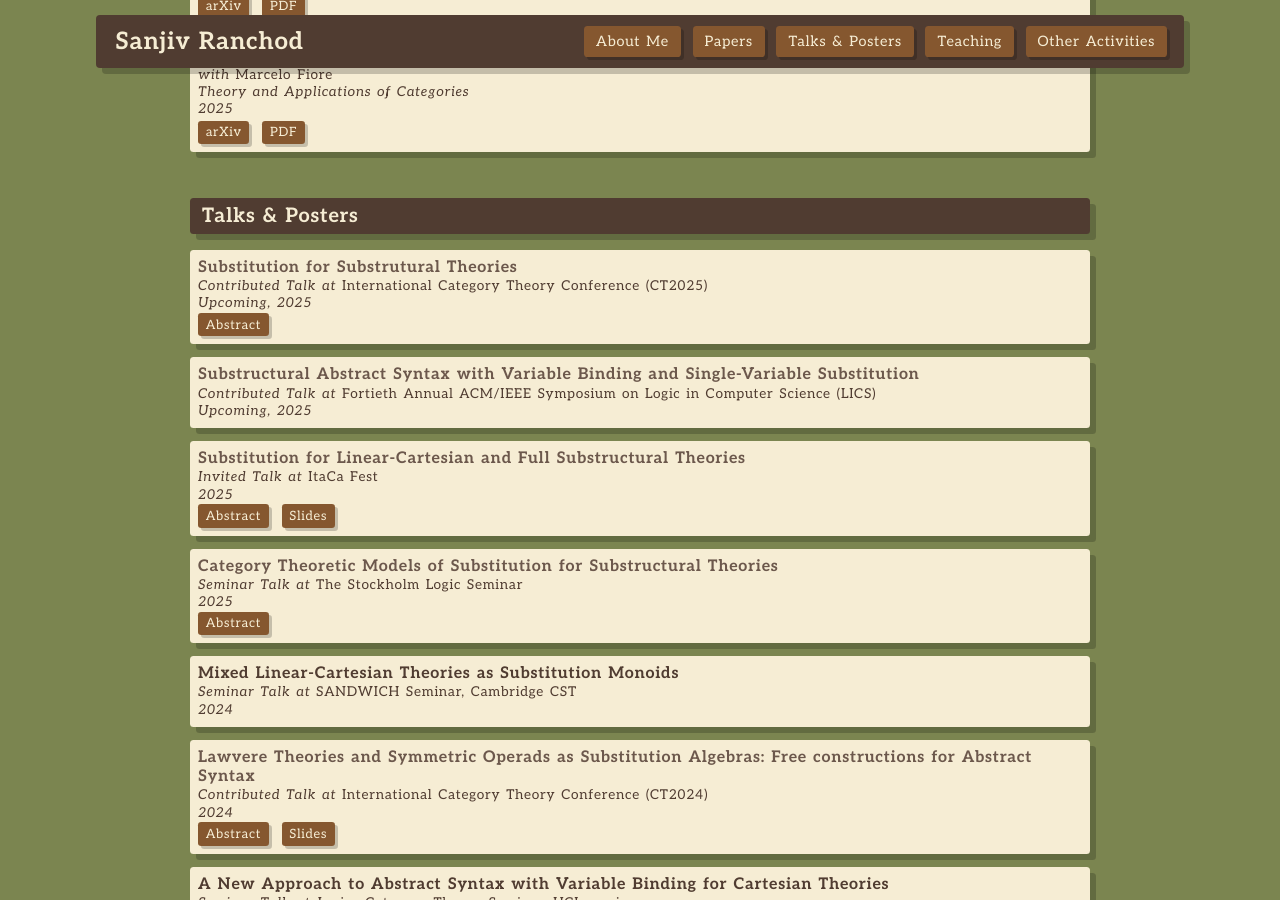
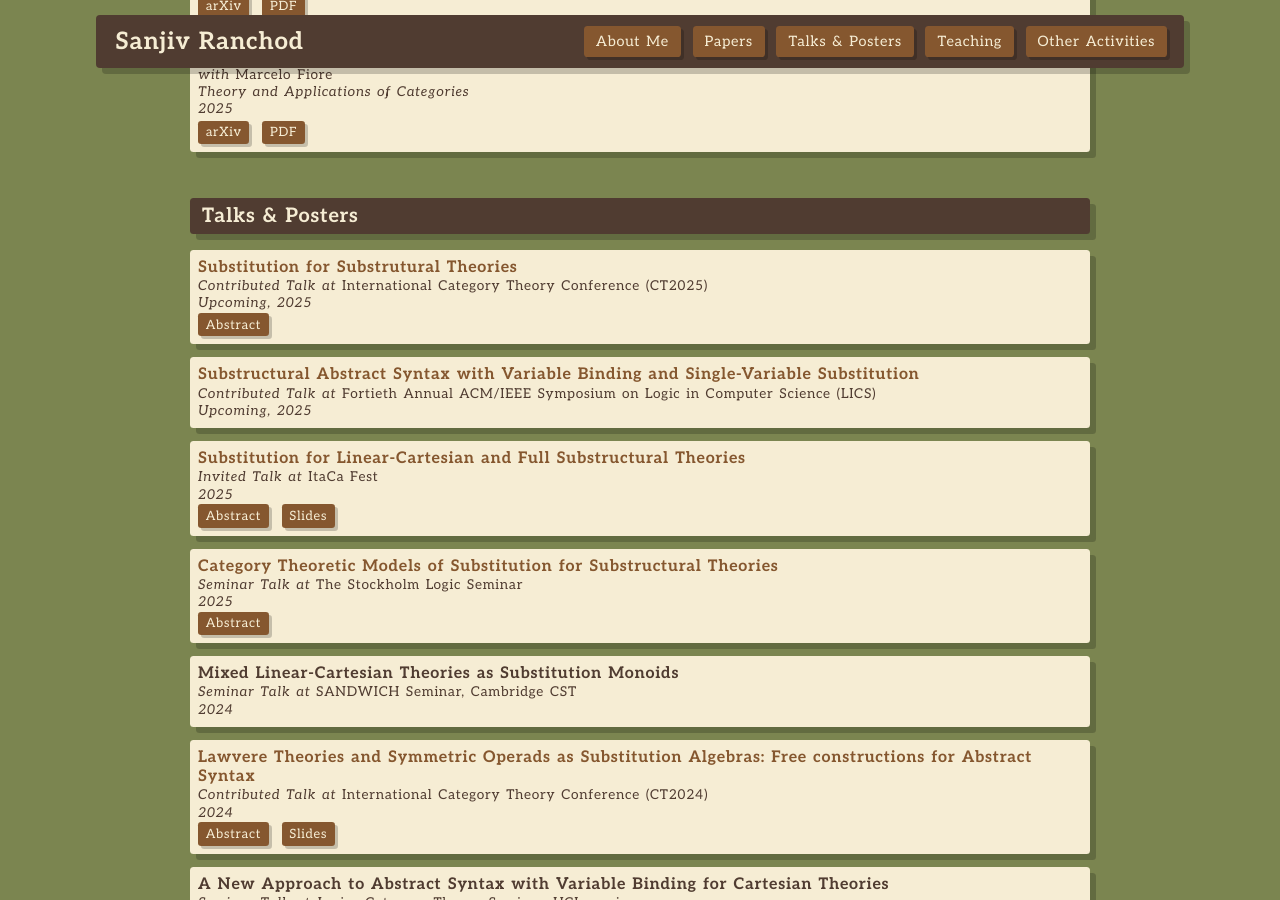
Before and after one commit to sanjiv-ranchod/website_test, a Jekyll site: the page built from index.md, in a window 1280 px wide and 900 px high, scrolled down 1065 px. Built offline with Jekyll 4.4.1, drawn with Linux system fonts in a browser that asks for light colours; some web fonts are replaced.

Commit message:
about responsiveness

```diff
--- a/assets/css/style.css
+++ b/assets/css/style.css
@@ -161,7 +161,7 @@
   min-height: 100vh;
   /* padding-top: 5em; */
   flex-wrap: wrap;
-  margin: 0 0.8em;
+  margin: 0 0.9em;
 }
 
 .about-content {
@@ -259,7 +259,7 @@
 .section-container {
   max-width: 900px;
   margin: 0 auto;
-  padding: 0.5em 0.8em;
+  padding: 0.5em 0.9em;
 }
 
 .section-title {
@@ -322,7 +322,7 @@
 }
 
 .talk-title a {
-  color: var(--heading-colour);
+  color: var(--btn-colour);
   text-decoration: none;
   font-size: 1em;
 }
@@ -422,8 +422,12 @@
 
   .about-content {
     flex-direction: column;
-    margin-top: 8em;
+    margin-top: 5em;
     gap: 1em;
+  }
+
+  .about-image img {
+    width: 100%;
   }
 
   .about-text{
@@ -431,6 +435,14 @@
     padding: 0.5em
   }
 
+  .about-contact {
+    flex-direction: column;
+  }
+
+  .about-buttons {
+    margin-top: 5px;
+  }
+
   .scroll-down {
     display: none;
   }
--- a/index.md
+++ b/index.md
@@ -12,7 +12,7 @@
       <div class="about-text">
         <p> Hi there, my name is Sanjiv and welcome to my academic webpage! A bit about me...</p>
         <p>
-        I am a PhD student in Category Theory at the <a href="https://www.cst.cam.ac.uk/" target="_blank">University of Cambridge</a> (United Kingdom) as a <a href="https://www.gatescambridge.org/" target="_blank">Gates Cambridge Scholar</a>, under the supervision on <a href="https://www.cl.cam.ac.uk/~mpf23/" target="_blank">Professor Marcelo Fiore</a>. My broad research interests are in Categorical Logic and Categorical Algebra.
+        I am a PhD student in Category Theory at the <a href="https://www.cst.cam.ac.uk/" target="_blank">University of Cambridge</a> (United Kingdom) as a <a href="https://www.gatescambridge.org/biography/18554/" target="_blank">Gates Cambridge Scholar</a>, under the supervision on <a href="https://www.cl.cam.ac.uk/~mpf23/" target="_blank">Professor Marcelo Fiore</a>. My broad research interests are in Categorical Logic and Categorical Algebra.
         </p>
         <p>
         More specifically, I am currently working on category theoretic models of substructural theories &mdash; such as Lawvere theories and symmetric operads &mdash; as substitution algebras and substitution monoids, generalisations of species of structure, and abstract syntax of binding and second-order theories. I often make use of aspects of symmetric monoidal- and 2-category theory. I also work on internal category theory in the context of categorical algebra.
```
